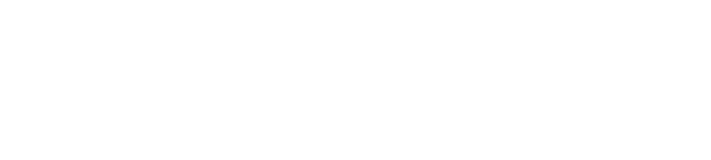
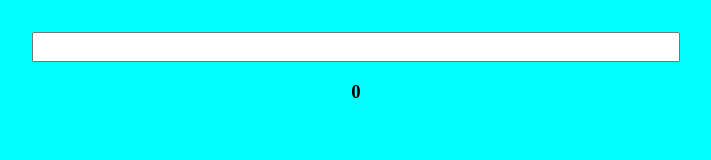
Before and after one commit to acciojob/mini-scrabble-iswaryamantina, a website: page main.html in a window 1280 px wide. Shown: the whole page, without its empty margins (284-995 px from the left). Drawn offline with Linux system fonts and the light colour scheme.

Commit message:
assignment completed

```diff
--- a/main.html
+++ b/main.html
@@ -7,7 +7,10 @@
 </head>
 
 <body>
-	<!-- the entire body must be written by student -->
+	<div class="main">
+		<input id="evaluatedText" type="" name="" value="">
+		<h3 id="letterCount">0</h3>
+	</div>
     <script type="text/javascript" src="./script.js">
 </script>
 
--- a/script.js
+++ b/script.js
@@ -1 +1,8 @@
-//your code here
+var textArea = document.getElementById('evaluatedText');
+var count = document.getElementById('letterCount');
+
+textArea.addEventListener('keyup', function(){
+    let text = textArea.value;
+
+    count.innerText = text.length;
+})
--- a/styles.css
+++ b/styles.css
@@ -1,2 +1,21 @@
 
-/* Your CSS Code here. */
+
+body{
+    margin: 0px auto;
+}
+
+.main{
+    width: 100%;
+    text-align: center;
+    height: 100vh;
+    background-color: aqua;
+}
+
+#evaluatedText{
+    margin-top: 2rem;
+    width: 50%;
+    height: 1.5rem;
+}
+ h3{
+    text-align: center;
+ }
```
